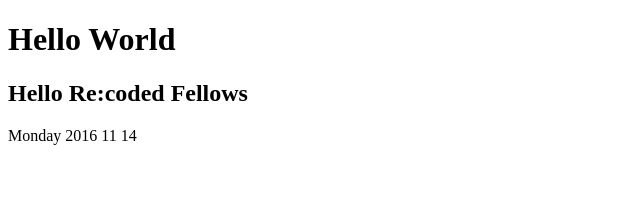
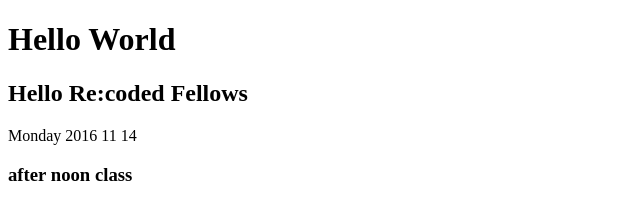
Before and after one commit to ShereenMessi/ShereenMessi.github.io, a plain HTML site: page index.html in a window 1280 px wide. Shown: the whole page, without its empty margins (0-640 px from the left). Drawn offline with Linux system fonts and the light colour scheme.

Commit message:
Update index.html

```diff
--- a/index.html
+++ b/index.html
@@ -10,5 +10,6 @@
   <h1>Hello World</h1>
   <h2>Hello Re:coded Fellows</h2>
   <p>Monday 2016 11 14</p>
+  <h3> after noon class</h3>
 </body>
 </html>
```
